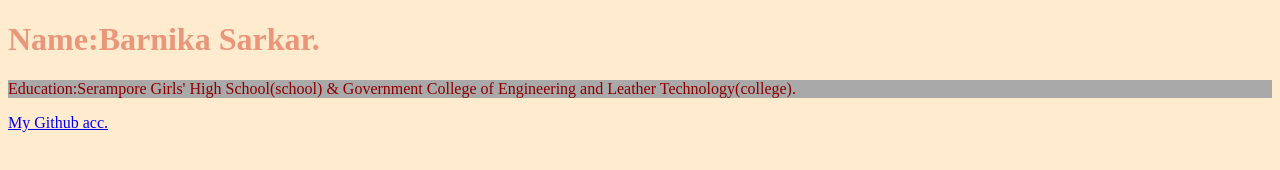
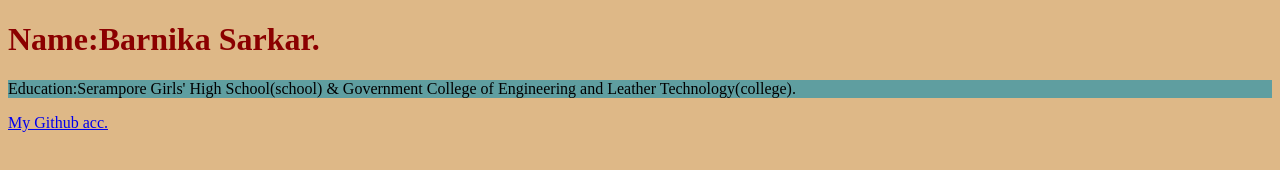
Before and after one commit to BarnikaSarkar/First-website, a plain HTML site: page Biodata/index.html in a window 1280 px wide. Drawn offline with Linux system fonts and the light colour scheme; files that its build step writes are made by us from their sources.

Commit message:
Biodata website

```diff
--- /dev/null
+++ b/Biodata/style.css
@@ -0,0 +1,9 @@
+body{
+    background-color:burlywood;
+}
+h1{
+    color:darkred;
+}
+p{
+    background-color:cadetblue;
+}
```
Also changed, not shown: index.html (+3 -1 lines), 1 other file.
